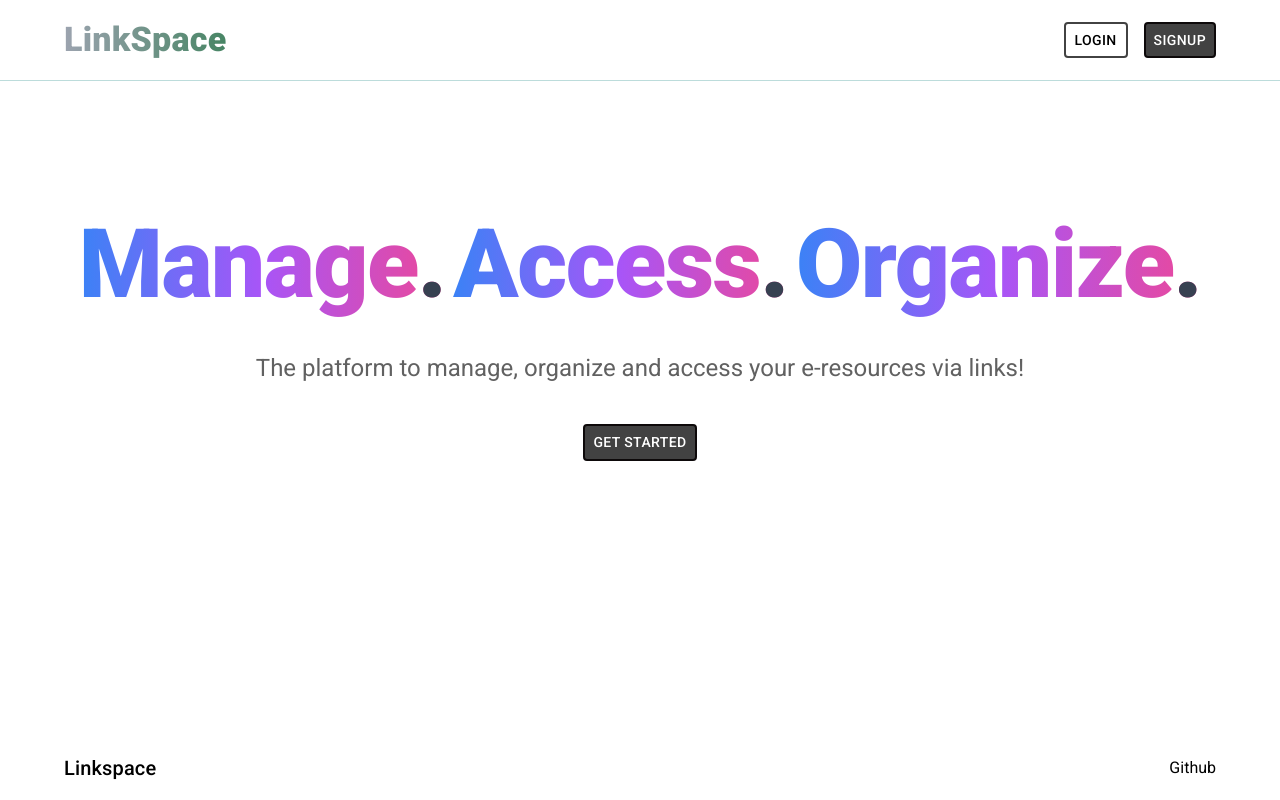
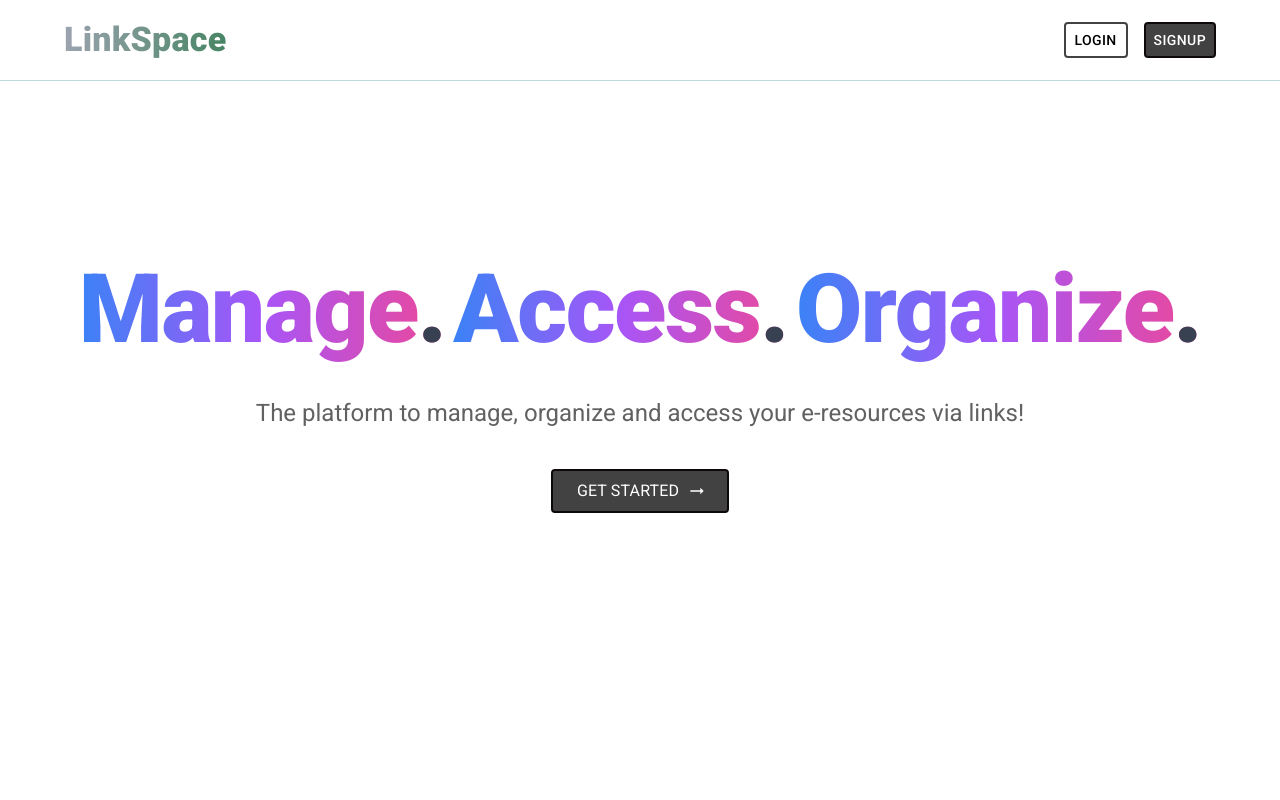
Before and after one commit to MahendraDani/Linkspace, a React (Vite) app in the folder client/: page / in a window 1280 px wide. Built offline with nearby package versions, Linux system fonts and the light colour scheme.

Commit message:
feat: compeled home page

```diff
--- a/client/src/layout/Footer.jsx
+++ b/client/src/layout/Footer.jsx
@@ -11,8 +11,7 @@ const Footer = () => {
           right: 0,
           bottom: 0,
           bgcolor: "white",
-          // borderTop: "1px solid ",
-          // borderColor: "secondary.main",
+          borderTopRightRadius: 10,
           p: 1,
         }}
       >
@@ -22,11 +21,11 @@ const Footer = () => {
               height: "3rem",
               display: "flex",
               flexDirection: "row",
-              justifyContent: "space-between",
+              justifyContent: "center",
               alignItems: "center",
             }}
           >
-            <Typography variant="h6">Linkspace</Typography>
+            {/* <Typography variant="h6">Linkspace</Typography> */}
             <a href="https://github.com/MahendraDani/Linkspace" target="blank">
               Github
             </a>
--- a/client/src/pages/Home.jsx
+++ b/client/src/pages/Home.jsx
@@ -4,6 +4,7 @@ import Footer from "../layout/Footer";
 import { Typography, Box, Stack, Button } from "@mui/material";
 import { Link } from "react-router-dom";
 import HomePageTitle from "../layout/HomePageTitle";
+import { ArrowRightAltOutlined } from "@mui/icons-material";
 
 const Home = () => {
   return (
@@ -12,7 +13,7 @@ const Home = () => {
       <Navbar />
       <Box
         sx={{
-          height: { md: "31.7rem", xs: "30.8rem" },
+          height: { md: "37.7rem", xs: "35.8rem" },
           display: "flex",
           justifyContent: "center",
           alignItems: "center",
@@ -83,11 +84,12 @@ const Home = () => {
         <Box sx={{ pt: 3 }}>
           <Link to={"/signup"}>
             <Button
+              endIcon={<ArrowRightAltOutlined />}
               variant="contained"
               disableElevation
               sx={{
-                p: 0.5,
-                px: 1,
+                py: 1,
+                px: 3,
                 border: "2px solid #0D090A",
                 bgcolor: "#424242",
                 color: "white",
@@ -97,12 +99,12 @@ const Home = () => {
                 },
               }}
             >
-              Get Started
+              <Typography>Get Started</Typography>
             </Button>
           </Link>
         </Box>
       </Box>
-      <Footer />
+      {/* <Footer /> */}
     </Box>
   );
 };
```
